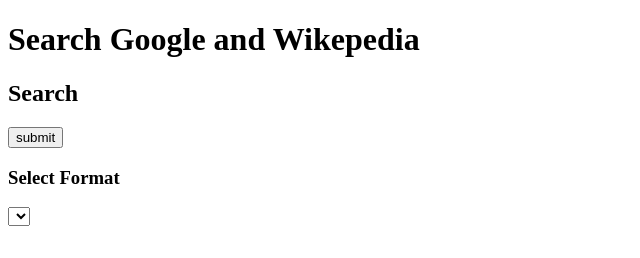
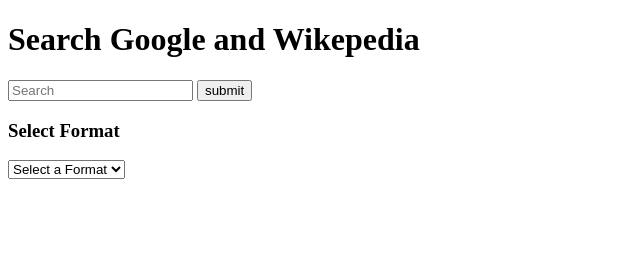
Before and after one commit to Muaizkh/Search-Displayer, a plain HTML site: page index.html in a window 1280 px wide. Shown: the whole page, without its empty margins (0-640 px from the left). Drawn offline with Linux system fonts and the light colour scheme.

Commit message:
updates made to the HTML

```diff
--- a/index.html
+++ b/index.html
@@ -19,15 +19,22 @@
     <main>
         <section class="search-container">
             <div id="search">
-                <h2>Search</h2>
+                <h2></h2>
+                <input type="text" placeholder="Search">
             <button id="btn">submit</button>
+
             <h3 class="drop-down">Select Format</h3>
             <select>
-                <option ()>
-                </option>
+                <option value=""disabled selected="selected">Select a Format </option>
+                <option value="websites">Websites</option>
+                <option value="newspapers">Newspapers</option>
+                <option value="images">Images</option>
+                <option value="articles">Articles</option>
+                <option value="manuscripts">Manuscripts</option>
             </select>
             </div>
         </section>
+
         <section class="results-container">
             <ul id="results-list">
             </ul>
```
